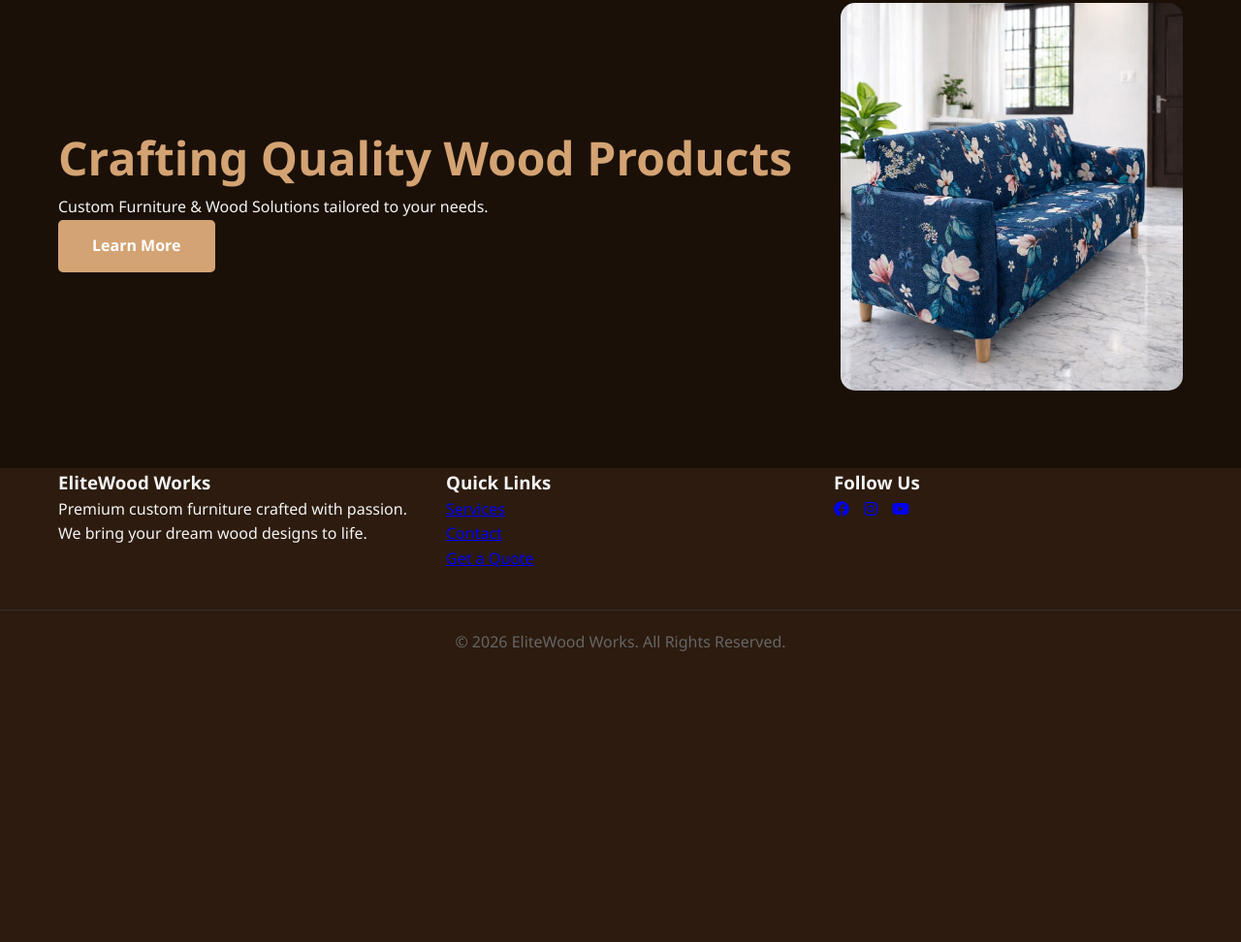
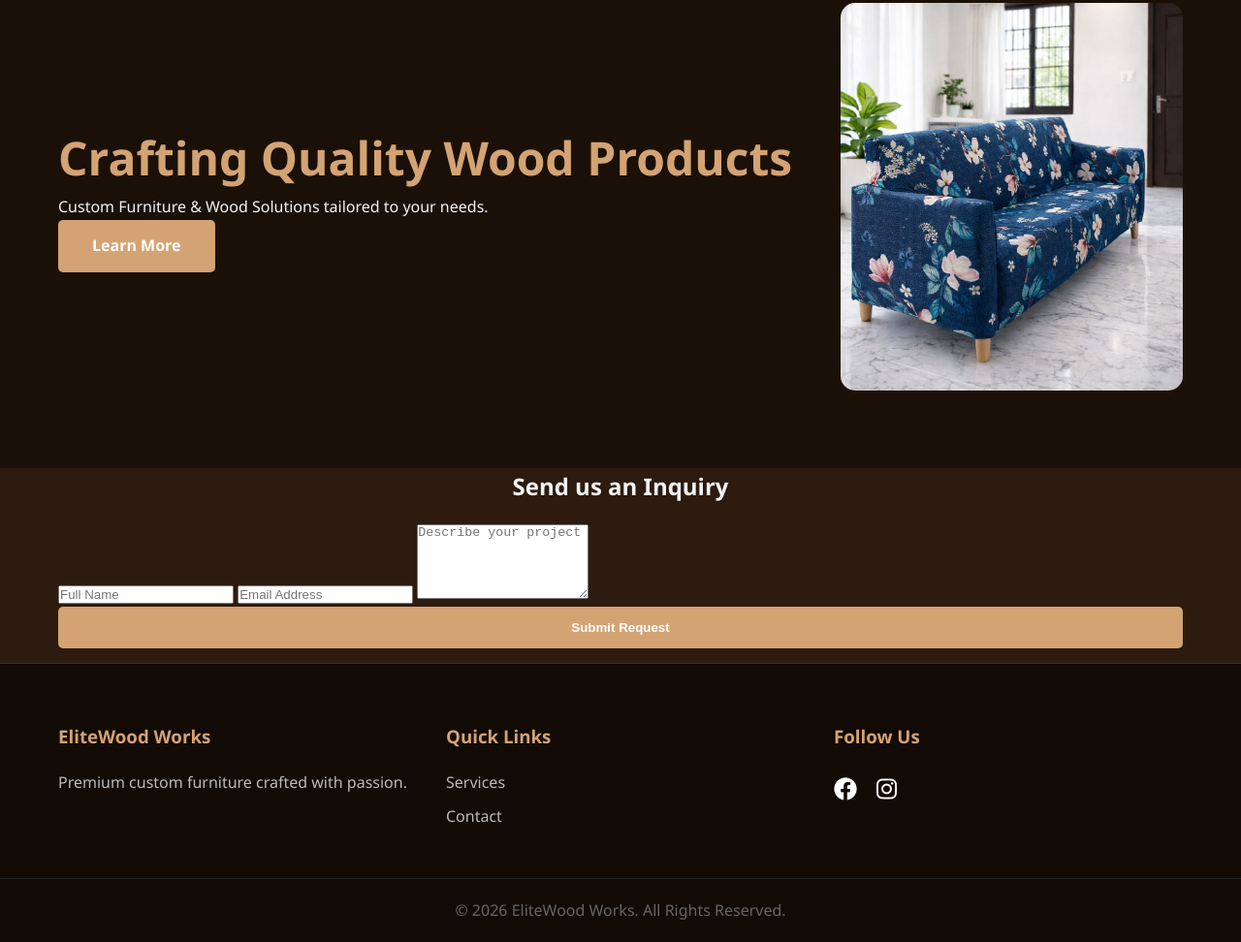
Before and after one commit to anuragmukherjee1993/elitewood-works, a website: page index.html in a window 1280 px wide. Shown: the part 143-1115 px from the top of the page at 97% size. Before the commit the page ends 839 px from the top, so only its background shows below. Drawn offline with Linux system fonts and the light colour scheme; files whose address does not match are found by name.

Commit message:
Update index.html

```diff
--- a/index.html
+++ b/index.html
@@ -34,42 +34,55 @@
             </div>
             <div class="hero-slider">
                 <img id="sliderImage" src="images/dominik-scythe-v8vz-Roj8zo-unsplash.jpg" alt="Furniture Slider"
-                    style="width: 100%; height: 100%; object-fit: cover; transition: opacity 0.8s ease-in-out;">
+                    style="width: 100%; height: 100%; object-fit: cover; transition: opacity 0.8s ease;">
             </div>
         </div>
     </section>
 
-    <footer>
-        <div class="container footer-grid"
-            style="display: grid; grid-template-columns: repeat(auto-fit, minmax(250px, 1fr)); gap: 40px;">
-            <div class="footer-col">
-                <h3>EliteWood Works</h3>
-                <p>Premium custom furniture crafted with passion. We bring your dream wood designs to life.</p>
+    <section id="contact-us" class="contact-form-section">
+        <div class="container">
+            <h2 style="text-align: center; margin-bottom: 20px;">Send us an Inquiry</h2>
+            <div class="contact-form-container">
+                <form id="contactForm">
+                    <input type="text" id="name" placeholder="Full Name" required>
+                    <input type="email" id="email" placeholder="Email Address" required>
+                    <textarea id="message" placeholder="Describe your project" rows="5" required></textarea>
+                    <button type="submit" class="btn-main" style="width: 100%;">Submit Request</button>
+                </form>
+                <p id="responseMessage" style="text-align: center; margin-top: 15px; font-weight: bold;"></p>
             </div>
-            <div class="footer-col">
-                <h3>Quick Links</h3>
-                <ul style="list-style: none;">
-                    <li><a href="services.html">Services</a></li>
-                    <li><a href="contact.html">Contact</a></li>
-                    <li><a href="quote.html">Get a Quote</a></li>
+        </div>
+    </section>
+
+    <footer style="background: #120a05; padding: 60px 0 20px 0; border-top: 1px solid #333; color: #fff;">
+        <div class="container" style="display: flex; flex-wrap: wrap; justify-content: space-between; gap: 40px;">
+            <div style="flex: 1; min-width: 250px;">
+                <h3 style="color: #d4a373; margin-bottom: 20px;">EliteWood Works</h3>
+                <p style="color: #bbb;">Premium custom furniture crafted with passion.</p>
+            </div>
+            <div style="flex: 1; min-width: 150px;">
+                <h3 style="color: #d4a373; margin-bottom: 20px;">Quick Links</h3>
+                <ul style="list-style: none; padding: 0;">
+                    <li style="margin-bottom: 10px;"><a href="services.html"
+                            style="color: #bbb; text-decoration: none;">Services</a></li>
+                    <li style="margin-bottom: 10px;"><a href="contact.html"
+                            style="color: #bbb; text-decoration: none;">Contact</a></li>
                 </ul>
             </div>
-            <div class="footer-col">
-                <h3>Follow Us</h3>
-                <div class="social-links" style="display: flex; gap: 15px;">
-                    <a href="#"><i class="fab fa-facebook"></i></a>
-                    <a href="#"><i class="fab fa-instagram"></i></a>
-                    <a href="#"><i class="fab fa-youtube"></i></a>
+            <div style="flex: 1; min-width: 150px;">
+                <h3 style="color: #d4a373; margin-bottom: 20px;">Follow Us</h3>
+                <div style="display: flex; gap: 20px; font-size: 24px;">
+                    <a href="#" style="color: #fff;"><i class="fab fa-facebook"></i></a>
+                    <a href="#" style="color: #fff;"><i class="fab fa-instagram"></i></a>
                 </div>
             </div>
         </div>
-        <p class="copyright"
-            style="text-align: center; margin-top: 40px; border-top: 1px solid #333; padding-top: 20px;">© 2026
-            EliteWood Works. All Rights Reserved.</p>
+        <p style="text-align: center; margin-top: 40px; padding-top: 20px; border-top: 1px solid #222; color: #666;">©
+            2026 EliteWood Works. All Rights Reserved.</p>
     </footer>
 
     <script>
-        // SLIDER LOGIC FIXED: Aapki images ke exact naam yahan hone chahiye
+        // SLIDER LOGIC - FIXED ARRAY
         const images = [
             "images/dominik-scythe-v8vz-Roj8zo-unsplash.jpg",
             "images/WhatsApp Image 2026-01-04 at 7.14.53 PM.jpeg",
@@ -79,19 +92,35 @@
         let currentIndex = 0;
         const sliderImg = document.getElementById('sliderImage');
 
-        function changeImage() {
+        if (sliderImg) {
+            setInterval(() => {
                 currentIndex = (currentIndex + 1) % images.length;
                 sliderImg.style.opacity = 0;
                 setTimeout(() => {
                     sliderImg.src = images[currentIndex];
                     sliderImg.style.opacity = 1;
                 }, 400);
+            }, 3000);
         }
 
-        // Check if images exist and then start slider
-        if (sliderImg) {
-            setInterval(changeImage, 3000);
+        // FORM LOGIC
+        document.getElementById('contactForm').addEventListener('submit', async (e) => {
+            e.preventDefault();
+            const responseMsg = document.getElementById('responseMessage');
+            responseMsg.innerText = "Sending...";
+            const data = { name: document.getElementById('name').value, email: document.getElementById('email').value, message: document.getElementById('message').value };
+            try {
+                const response = await fetch('/api/contact', { method: 'POST', headers: { 'Content-Type': 'application/json' }, body: JSON.stringify(data) });
+                if (response.ok) {
+                    responseMsg.style.color = "green";
+                    responseMsg.innerText = "✅ Success! Sent to Team.";
+                    document.getElementById('contactForm').reset();
+                } else { throw new Error(); }
+            } catch (err) {
+                responseMsg.style.color = "red";
+                responseMsg.innerText = "❌ Error sending message.";
             }
+        });
     </script>
 </body>
 
```
Lines whose indentation alone changed are shown as unchanged.
